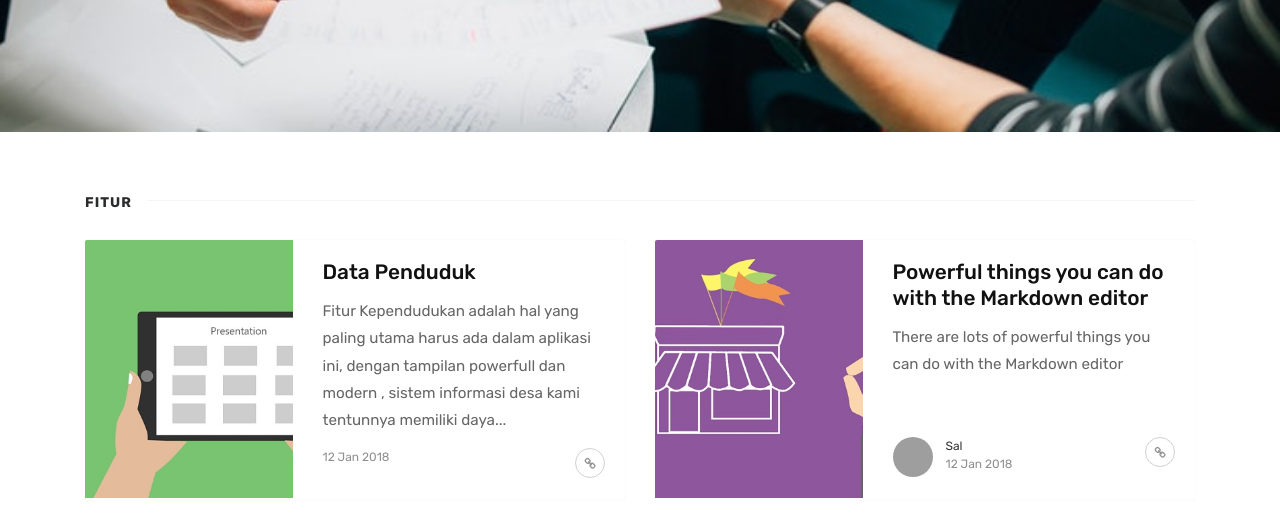
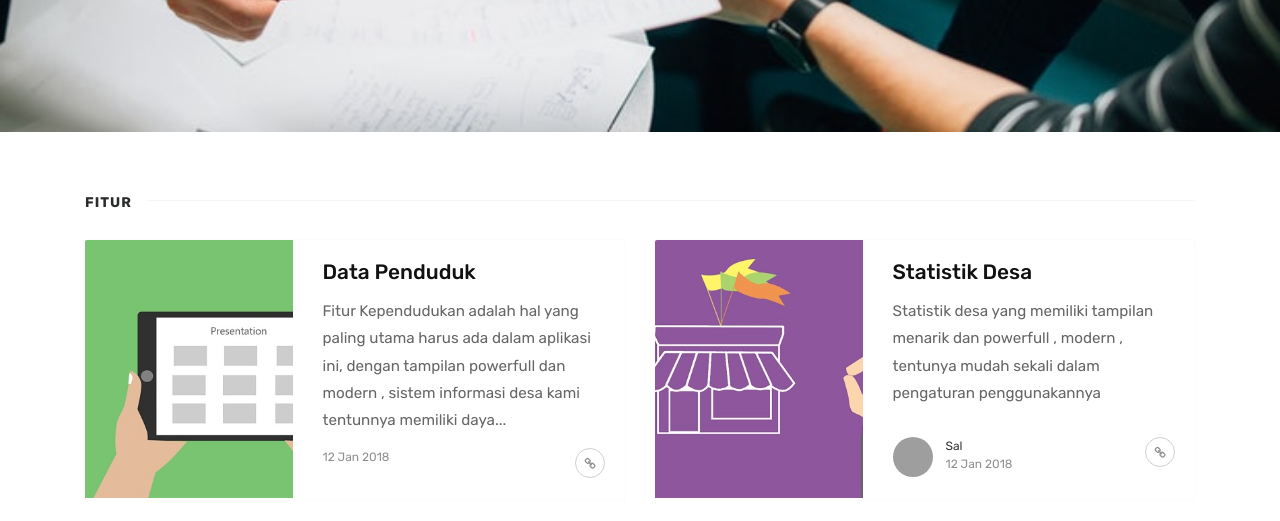
Before and after one commit to nifqi18/nifqi18.github.io, a Jekyll site: the page built from index.html, in a window 1280 px wide and 900 px high, scrolled down 634 px, cut to the strip 0-521 px from the top of the window. Built offline with Jekyll 4.4.1, drawn with Linux system fonts in a browser that asks for light colours; the list of posts is cut into pages by our own code; comment, search, counter and statistics services are not loaded; grey boxes are pictures that could not be loaded.

Commit message:
Update Post Vaalue

```diff
--- a/_posts/2018-01-12-powerful-things-markdown-editor.md
+++ b/_posts/2018-01-12-powerful-things-markdown-editor.md
@@ -1,16 +1,12 @@
 ---
 layout: post
-title:  "Powerful things you can do with the Markdown editor"
+title:  "Statistik Desa"
 author: sal
 categories: [ Jekyll, tutorial ]
 image: assets/images/4.jpg
 featured: true
 ---
-There are lots of powerful things you can do with the Markdown editor
-
-If you've gotten pretty comfortable with writing in Markdown, then you may enjoy some more advanced tips about the types of things you can do with Markdown!
-
-As with the last post about the editor, you'll want to be actually editing this post as you read it so that you can see all the Markdown code we're using.
+Statistik desa yang memiliki tampilan menarik dan powerfull , modern , tentunya mudah sekali dalam pengaturan penggunakannya
 
 
 ## Special formatting
```
